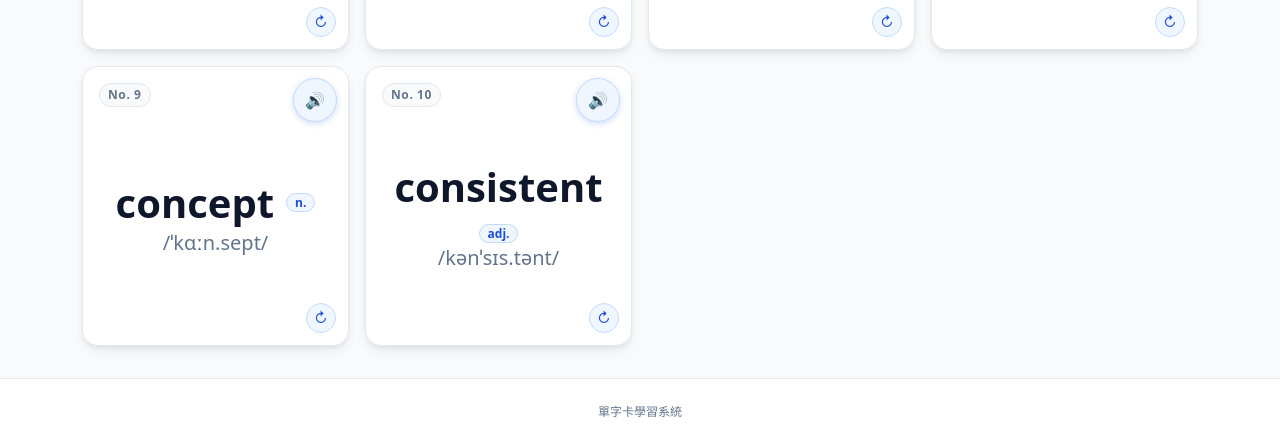
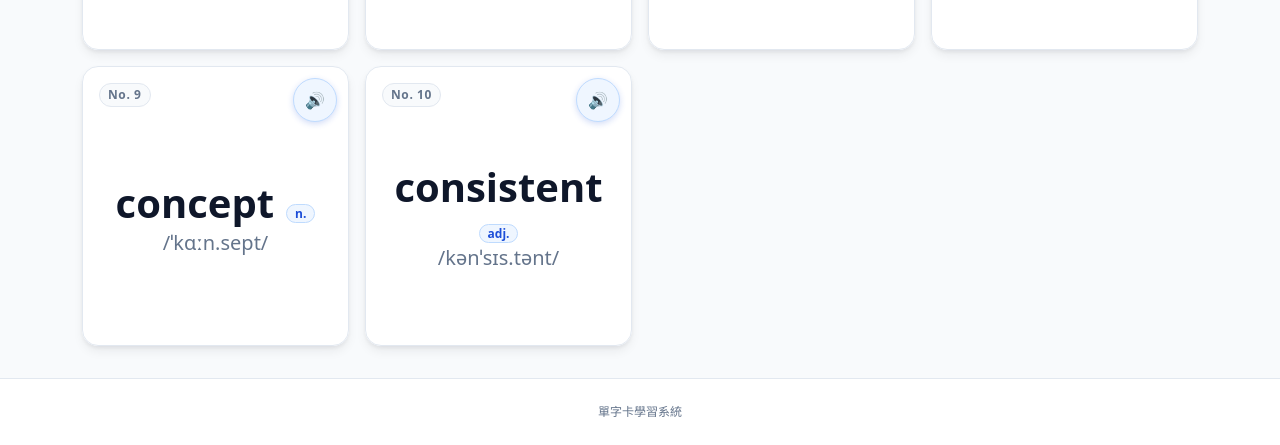
Before and after one commit to BB5566/word_cards, a plain HTML site: page index.html in a window 1280 px wide. Shown: the part 723-1168 px from the top of the page. Drawn offline with nearby package versions, Linux system fonts and the light colour scheme.

Commit message:
修正 #51：視覺／UX 改善建議（AI 看截圖） (#52)
由 OpenCode（deepseek-v4.1-flash-free）依 issue 自動修改。

Co-authored-by: OpenCode（杰哥派工） <BB5566@users.noreply.github.com>

```diff
--- a/index.html
+++ b/index.html
@@ -190,7 +190,7 @@
       .box {
         perspective: 1000px; /* 啟用 3D 視角 */
         position: relative;
-        height: 136px; /* 手機版保留足夠高度，避免發音鈕與翻轉圖示過於接近 */
+        height: 136px; /* 手機版保留足夠高度，避免內容過於擁擠 */
         min-height: 136px;
         transition: transform var(--transition-base);
       }
@@ -407,13 +407,13 @@
       .word-row {
         display: flex;
         flex-wrap: wrap;
-        align-items: center;
+        align-items: baseline;
         justify-content: center;
         gap: var(--space-3);
       }
 
       .pos-tag {
-        align-self: center;
+        align-self: baseline;
         font-size: var(--font-size-xs);
         font-weight: 700;
         color: var(--color-primary);
@@ -423,34 +423,6 @@
         padding: 1px 8px;
         line-height: var(--line-height-tight);
         white-space: nowrap;
-      }
-
-      /* 卡片右下角的翻轉提示圖示 */
-      .flip-indicator {
-        position: absolute;
-        right: var(--space-3);
-        bottom: var(--space-3);
-        width: 30px;
-        height: 30px;
-        display: flex;
-        align-items: center;
-        justify-content: center;
-        font-size: var(--font-size-sm);
-        color: var(--color-primary);
-        background-color: var(--color-primary-subtle);
-        border: 1px solid var(--color-primary-border);
-        border-radius: var(--radius-full);
-        pointer-events: none;
-        transition: color var(--transition-base), background-color var(--transition-base), border-color var(--transition-base), transform var(--transition-base), box-shadow var(--transition-base);
-      }
-
-      .box:hover .flip-indicator,
-      .card-inner:focus-visible .flip-indicator {
-        color: var(--color-primary-hover);
-        background-color: var(--color-primary-border);
-        border-color: var(--color-primary);
-        box-shadow: var(--shadow-sm);
-        transform: rotate(180deg);
       }
 
       @media (min-width: 768px) {
@@ -609,7 +581,6 @@
                                     </div>
                                     <p class="ipa mb-0" lang="en">${esc(value.ipa) || "N/A"}</p>
                                 </div>
-                                <span class="flip-indicator" aria-hidden="true">↻</span>
                             </div>
                             <div class="back" data-bg-url="${bgUrl}">
                                 <div class="card-top-bar">
```
